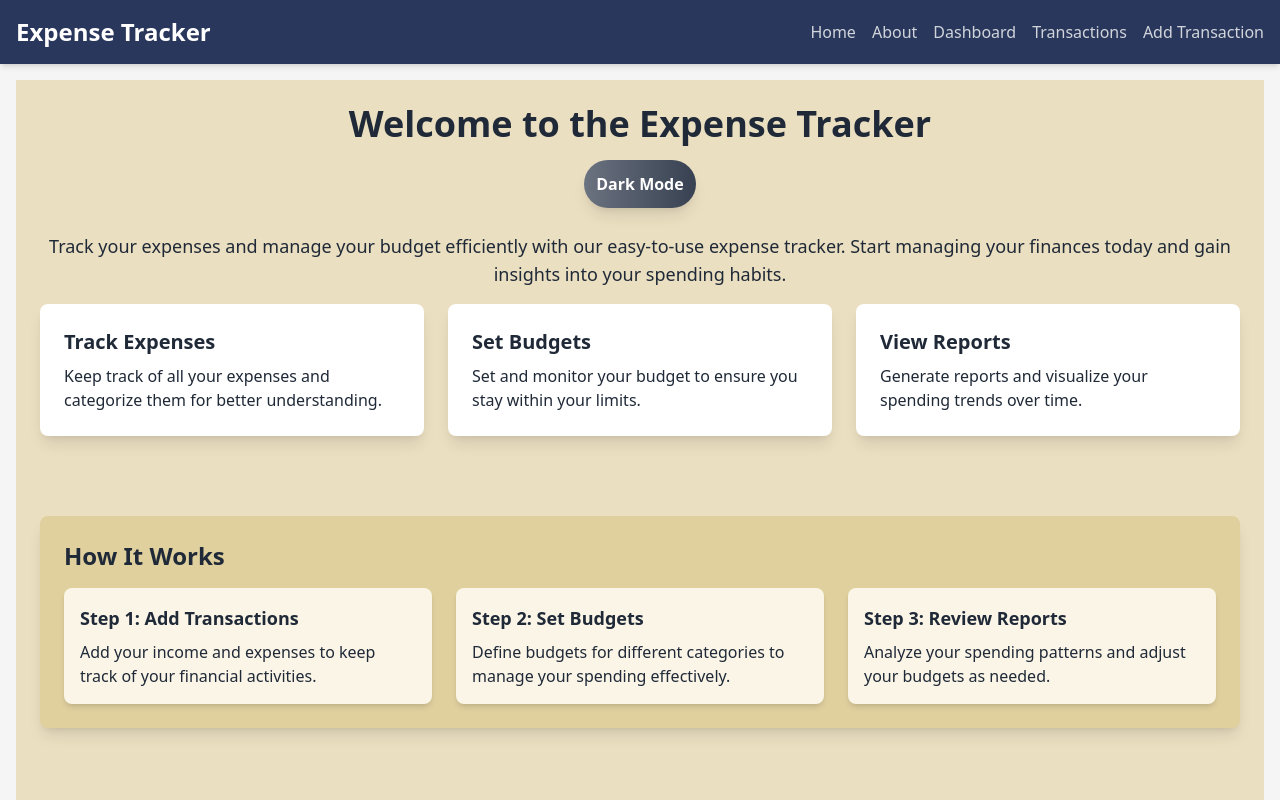
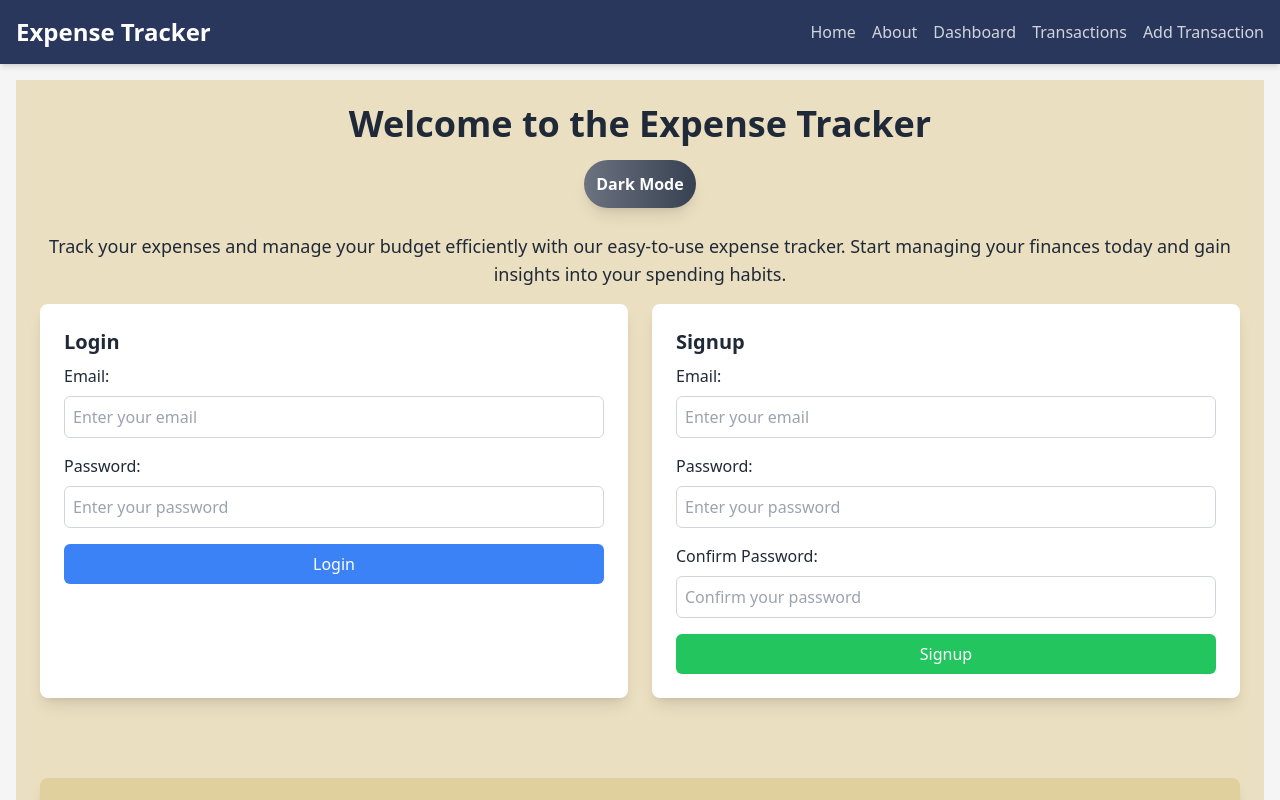
Before and after one commit to lovrezchaudhary/Expanse-Tracker, a React (Vite) app in the folder My-Project/: page / in a window 1280 px wide. Shown: the top 800 px of the page. Built offline with nearby package versions, Linux system fonts and the light colour scheme.

Commit message:
Design transaction components

```diff
--- a/My-Project/src/components/TransactionList.jsx
+++ b/My-Project/src/components/TransactionList.jsx
@@ -1,36 +1,44 @@
 /* eslint-disable no-unused-vars */
-import React from 'react';
+import React, { useEffect, useState } from 'react';
 import PropTypes from 'prop-types';
 
 const Transactions = ({ transactions }) => {
+  const [darkMode, setDarkMode] = useState(false);
+
+  useEffect(() => {
+    // Check if dark mode is enabled on the document and set the state accordingly
+    const isDarkMode = document.documentElement.classList.contains('dark');
+    setDarkMode(isDarkMode);
+  }, []);
+
   return (
-    <div className="min-h-screen bg-[#E1D7B7] flex flex-col items-center justify-center">
-      <div className="w-4/5 max-w-4xl bg-white bg-opacity-20 border border-gray-300 rounded-lg p-6 shadow-lg backdrop-blur-md">
-        <h2 className="text-3xl font-bold mb-4 text-center text-gray-800">Transactions</h2>
+    <div className={`min-h-screen flex flex-col items-center justify-center ${darkMode ? 'bg-gray-900 text-gray-200' : 'bg-[#E1D7B7] text-gray-800'}`}>
+      <div className="w-4/5 max-w-4xl bg-white dark:bg-gray-800 bg-opacity-20 border border-gray-300 dark:border-gray-700 rounded-lg p-6 shadow-lg backdrop-blur-md">
+        <h2 className="text-3xl font-bold mb-4 text-center">Transactions</h2>
 
         {transactions.length > 0 ? (
           <div className="space-y-4">
             {transactions.map((transaction, index) => (
               <div
                 key={index}
-                className="flex justify-between items-center bg-white bg-opacity-50 p-4 rounded-lg shadow"
+                className="flex justify-between items-center bg-white dark:bg-gray-700 bg-opacity-50 p-4 rounded-lg shadow"
               >
                 <div>
-                  <h3 className="text-lg font-semibold text-gray-700">{transaction.description}</h3>
-                  <p className="text-gray-600">Date: {transaction.date}</p>
+                  <h3 className="text-lg font-semibold">{transaction.description}</h3>
+                  <p>Date: {transaction.date}</p>
                 </div>
-                <div className="text-lg font-semibold text-gray-700">
+                <div className="text-lg font-semibold">
                   ${transaction.amount}
                 </div>
               </div>
             ))}
           </div>
         ) : (
-          <p className="text-gray-600 text-center">No transactions available</p>
+          <p className="text-center">No transactions available</p>
         )}
 
         <div className="mt-6 flex justify-between items-center">
-          <p className="text-gray-700 font-medium">Total Transactions: {transactions.length}</p>
+          <p className="font-medium">Total Transactions: {transactions.length}</p>
           <button className="bg-blue-600 text-white px-4 py-2 rounded-lg shadow">
             Add New Transaction
           </button>
--- a/My-Project/src/pages/AboutPage.jsx
+++ b/My-Project/src/pages/AboutPage.jsx
@@ -13,7 +13,7 @@ const AboutPage = () => {
           </p>
         </div>
 
-        <div className="grid grid-cols-1 md:grid-cols-2 gap-8">
+        <div className="grid grid-cols-1 md:grid-cols-2 gap-8 mb-12">
           <div className="bg-white dark:bg-gray-800 p-6 rounded-lg shadow-lg">
             <h2 className="text-2xl font-semibold mb-2">Our Mission</h2>
             <p className="text-gray-700 dark:text-gray-300">
@@ -32,6 +32,50 @@ const AboutPage = () => {
             </ul>
           </div>
         </div>
+
+        {/* Contact Us Section */}
+        <div className="text-center mb-12">
+          <h2 className="text-3xl font-bold mb-6">Contact Us</h2>
+          <p className="text-lg max-w-xl mx-auto mb-6">
+            Have any questions, feedback, or suggestions? Feel free to reach out to us. We are always here to help you manage your finances more effectively.
+          </p>
+
+          <form className="max-w-xl mx-auto">
+            <div className="mb-4">
+              <label className="block text-lg font-semibold mb-2" htmlFor="name">Name</label>
+              <input
+                className="w-full p-3 rounded-lg border border-gray-300 dark:bg-gray-700 dark:border-gray-600"
+                type="text"
+                id="name"
+                placeholder="Enter your name"
+              />
+            </div>
+            <div className="mb-4">
+              <label className="block text-lg font-semibold mb-2" htmlFor="email">Email</label>
+              <input
+                className="w-full p-3 rounded-lg border border-gray-300 dark:bg-gray-700 dark:border-gray-600"
+                type="email"
+                id="email"
+                placeholder="Enter your email"
+              />
+            </div>
+            <div className="mb-6">
+              <label className="block text-lg font-semibold mb-2" htmlFor="message">Message</label>
+              <textarea
+                className="w-full p-3 rounded-lg border border-gray-300 dark:bg-gray-700 dark:border-gray-600"
+                id="message"
+                rows="4"
+                placeholder="Enter your message"
+              />
+            </div>
+            <button
+              type="submit"
+              className="w-full p-3 bg-blue-500 text-white rounded-lg hover:bg-blue-600 transition-colors"
+            >
+              Send Message
+            </button>
+          </form>
+        </div>
       </div>
     </div>
   );
--- a/My-Project/src/pages/HomePage.jsx
+++ b/My-Project/src/pages/HomePage.jsx
@@ -25,20 +25,71 @@ const HomePage = () => {
           Track your expenses and manage your budget efficiently with our easy-to-use expense tracker.
           Start managing your finances today and gain insights into your spending habits.
         </p>
-        <div className="grid grid-cols-1 md:grid-cols-2 lg:grid-cols-3 gap-6 mb-8">
+
+        {/* Replace Track Expenses, Set Budgets, and View Reports with Login and Signup */}
+        <div className="grid grid-cols-1 md:grid-cols-2 lg:grid-cols-2 gap-6 mb-8">
+          {/* Login Container */}
           <div className="bg-white dark:bg-gray-800 p-6 rounded-lg shadow-lg transition-transform transform hover:scale-105">
-            <h2 className="text-xl font-semibold mb-2">Track Expenses</h2>
-            <p>Keep track of all your expenses and categorize them for better understanding.</p>
+            <h2 className="text-xl font-semibold mb-2">Login</h2>
+            <form className="flex flex-col">
+              <label className="mb-2" htmlFor="loginEmail">Email:</label>
+              <input
+                className="p-2 mb-4 rounded-md border border-gray-300 dark:bg-gray-700 dark:border-gray-600"
+                type="email"
+                id="loginEmail"
+                placeholder="Enter your email"
+              />
+              <label className="mb-2" htmlFor="loginPassword">Password:</label>
+              <input
+                className="p-2 mb-4 rounded-md border border-gray-300 dark:bg-gray-700 dark:border-gray-600"
+                type="password"
+                id="loginPassword"
+                placeholder="Enter your password"
+              />
+              <button
+                type="submit"
+                className="p-2 bg-blue-500 text-white rounded-md hover:bg-blue-600 transition-colors"
+              >
+                Login
+              </button>
+            </form>
           </div>
+
+          {/* Signup Container */}
           <div className="bg-white dark:bg-gray-800 p-6 rounded-lg shadow-lg transition-transform transform hover:scale-105">
-            <h2 className="text-xl font-semibold mb-2">Set Budgets</h2>
-            <p>Set and monitor your budget to ensure you stay within your limits.</p>
-          </div>
-          <div className="bg-white dark:bg-gray-800 p-6 rounded-lg shadow-lg transition-transform transform hover:scale-105">
-            <h2 className="text-xl font-semibold mb-2">View Reports</h2>
-            <p>Generate reports and visualize your spending trends over time.</p>
+            <h2 className="text-xl font-semibold mb-2">Signup</h2>
+            <form className="flex flex-col">
+              <label className="mb-2" htmlFor="signupEmail">Email:</label>
+              <input
+                className="p-2 mb-4 rounded-md border border-gray-300 dark:bg-gray-700 dark:border-gray-600"
+                type="email"
+                id="signupEmail"
+                placeholder="Enter your email"
+              />
+              <label className="mb-2" htmlFor="signupPassword">Password:</label>
+              <input
+                className="p-2 mb-4 rounded-md border border-gray-300 dark:bg-gray-700 dark:border-gray-600"
+                type="password"
+                id="signupPassword"
+                placeholder="Enter your password"
+              />
+              <label className="mb-2" htmlFor="signupConfirmPassword">Confirm Password:</label>
+              <input
+                className="p-2 mb-4 rounded-md border border-gray-300 dark:bg-gray-700 dark:border-gray-600"
+                type="password"
+                id="signupConfirmPassword"
+                placeholder="Confirm your password"
+              />
+              <button
+                type="submit"
+                className="p-2 bg-green-500 text-white rounded-md hover:bg-green-600 transition-colors"
+              >
+                Signup
+              </button>
+            </form>
           </div>
         </div>
+
         <section className="bg-[#e0d09e] dark:bg-gray-800 p-6 mt-20 rounded-lg shadow-lg">
           <h2 className="text-2xl font-bold mb-4">How It Works</h2>
           <div className="grid grid-cols-1 md:grid-cols-2 lg:grid-cols-3 gap-6">
--- a/My-Project/src/pages/NotFoundPage.jsx
+++ b/My-Project/src/pages/NotFoundPage.jsx
@@ -4,12 +4,14 @@ import { Link } from 'react-router-dom';
 
 const NotFoundPage = () => {
   return (
-    <div>
-      <h1 className="text-2xl font-bold">404 - Page Not Found</h1>
-      <p>Sorry, the page you are looking for does not exist.</p>
-      <Link to="/" className="text-blue-500 underline">
-        Go back to Home
-      </Link>
+    <div className='min-h-screen bg-[#392294] flex flex-col items-center justify-center rounded-2xl'>
+      <div className='w-4/5 max-w-4xl bg-gray-300 bg-opacity-20 border border-gray-300 rounded-lg p-6 shadow-lg backdrop-blur-md'>
+        <h1 className="text-2xl font-bold text-gray-200">404 - Page Not Found</h1>
+        <p className='text-slate-400'>Sorry, the page you are looking for does not exist.</p>
+        <Link to="/" className="text-red-200 flex justify-center">
+          Go back to Home
+        </Link>
+      </div>
     </div>
   );
 };
```
Also changed, not shown: My-Project/src/components/AddTransactionForm.jsx (+18 -11 lines), My-Project/src/components/Dashboard.jsx (+22 -14 lines).
